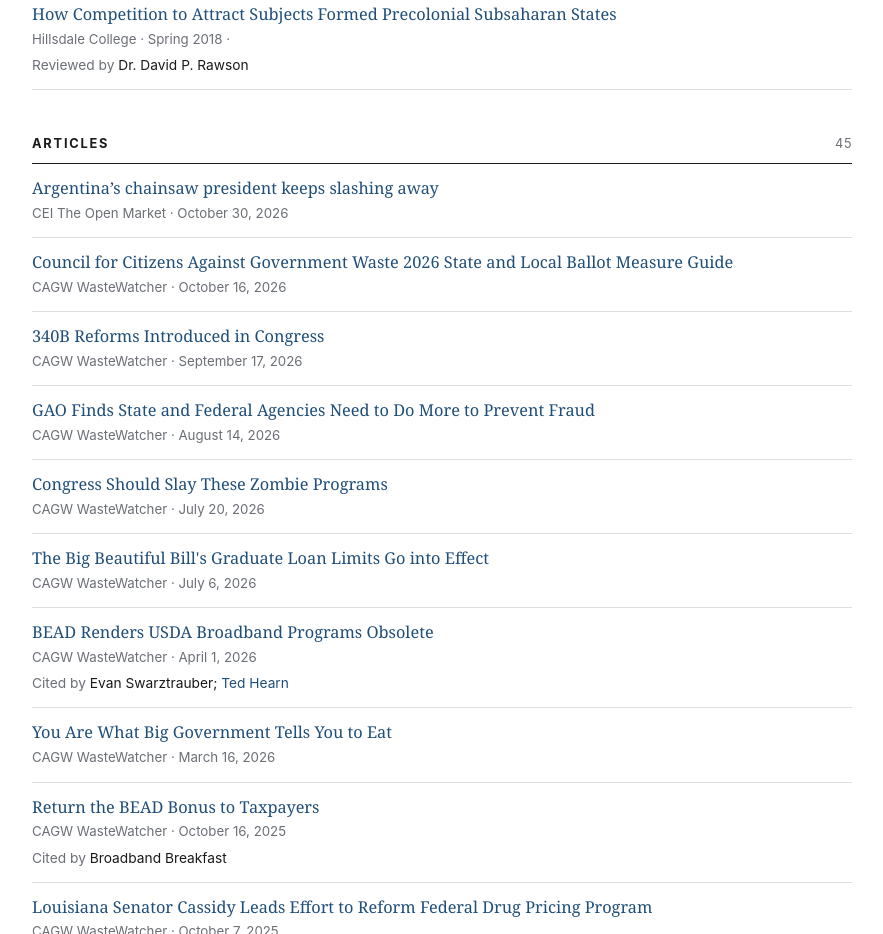
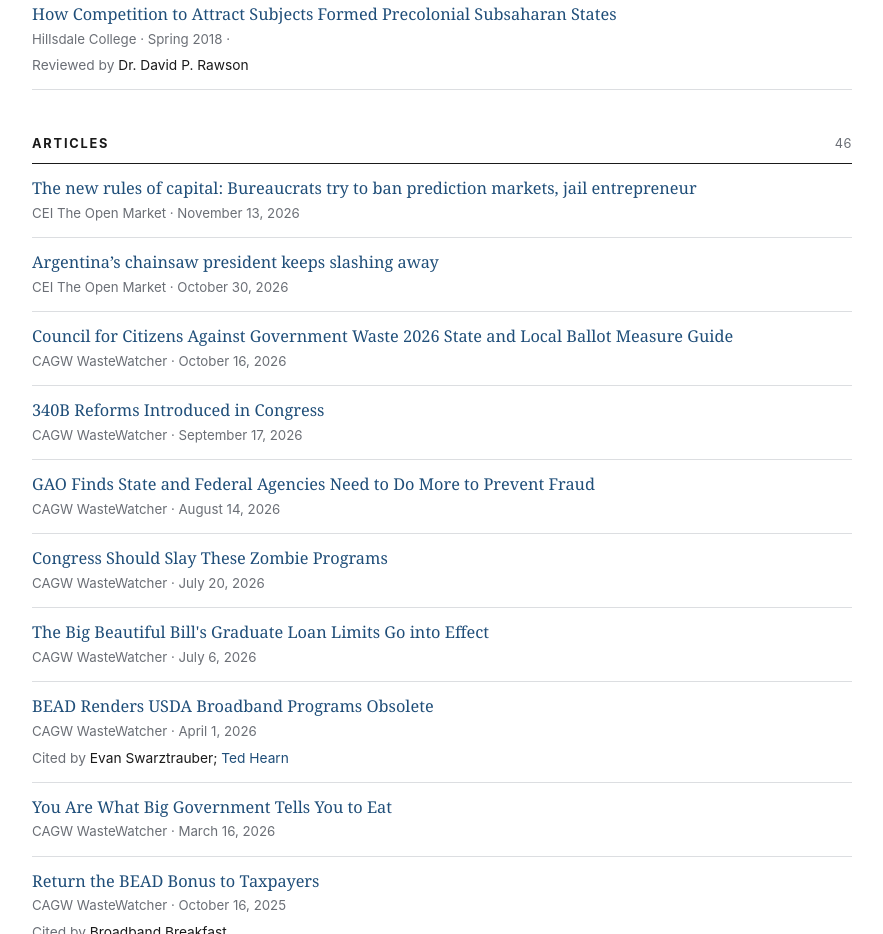
Before and after one commit to alecmena/alecmena.github.io, a plain HTML site: page index.html in a window 1280 px wide. Shown: the part 2254-3188 px from the top of the page, without its empty margins (198-1081 px from the left). Drawn offline with Linux system fonts and the light colour scheme.

Commit message:
Update index.html

```diff
--- a/index.html
+++ b/index.html
@@ -262,8 +262,13 @@
   </ul>
 
   <!-- ===================== ARTICLES ===================== -->
-  <h2 class="am-h2">Articles <span class="am-count">45</span></h2>
+  <h2 class="am-h2">Articles <span class="am-count">46</span></h2>
   <ul class="am-list">
+
+<li>
+      <a class="am-title" href="https://cei.org/blog/the-new-rules-of-capital-bureaucrats-try-to-ban-prediction-markets-jail-entrepreneur/">The new rules of capital: Bureaucrats try to ban prediction markets, jail entrepreneur</a>
+      <span class="am-meta">CEI The Open Market · November 13, 2026</span>
+    </li>
 
  <li>
       <a class="am-title" href="https://cei.org/blog/argentinas-chainsaw-president-keeps-slashing-away/">Argentina’s chainsaw president keeps slashing away</a>
```
